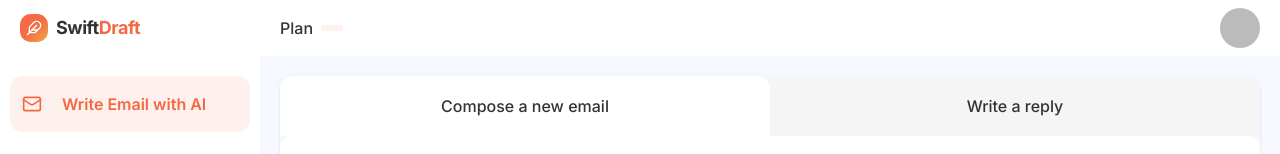
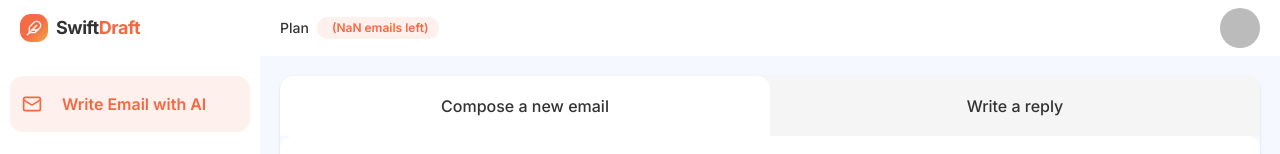
Before and after one commit to loqman1235/swift-draft-app, a Next.js app: page /dashboard in a window 1280 px wide. Shown: the top 154 px of the page. Built offline with nearby package versions, Linux system fonts and the light colour scheme; no server answers; sample sign-in values are in the browser's storage.

Commit message:
update 7 files, delete 1 file and create 3 files

```diff
--- a/package.json
+++ b/package.json
@@ -28,10 +28,12 @@
     "lucide-react": "^0.454.0",
     "next": "15.0.2",
     "next-auth": "^5.0.0-beta.25",
+    "next-themes": "^0.4.3",
     "react": "19.0.0-rc-02c0e824-20241028",
     "react-dom": "19.0.0-rc-02c0e824-20241028",
     "react-hook-form": "^7.53.1",
     "react-icons": "^5.3.0",
+    "sonner": "^1.7.0",
     "stripe": "^17.3.1",
     "tailwind-merge": "^2.5.4",
     "tailwindcss-animate": "^1.0.7",
--- a/src/app/api/generate-email/route.ts
+++ b/src/app/api/generate-email/route.ts
@@ -1,6 +1,8 @@
 import { auth } from "@/auth";
+import { FREE_PLAN_EMAILS } from "@/constants";
 import prisma from "@/lib/prisma";
 import { GoogleGenerativeAI } from "@google/generative-ai";
+import { revalidatePath } from "next/cache";
 
 export const POST = async (req: Request) => {
   const session = await auth();
@@ -8,9 +10,15 @@ export const POST = async (req: Request) => {
   if (!session || !session.user)
     return new Response("Unauthorized", { status: 401 });
 
-  if (session.user.plan === "free" && session.user.generatedEmails >= 2)
+  if (
+    session.user.plan === "free" &&
+    session.user.generatedEmails >= FREE_PLAN_EMAILS
+  )
     return Response.json(
-      { error: "You have reached your email limit" },
+      {
+        error:
+          "You have reached your email limit. Upgrade your plan to generate more emails.",
+      },
       { status: 402 },
     );
 
@@ -35,6 +43,7 @@ export const POST = async (req: Request) => {
       },
     });
 
+    revalidatePath("/dashboard");
     return Response.json({ output: formattedOutput }, { status: 200 });
   } catch (error) {
     console.log(error);
--- a/src/app/api/test/route.ts
+++ /dev/null
@@ -1,7 +0,0 @@
-import { NextResponse } from "next/server";
-
-export const POST = async (req: Request) => {
-  const data = await req.json();
-
-  return NextResponse.json(data, { status: 200 });
-};
--- a/src/app/dashboard/_components/CreateEmailForm.tsx
+++ b/src/app/dashboard/_components/CreateEmailForm.tsx
@@ -3,7 +3,6 @@ import CustomFormField from "@/components/CustomFormField";
 import CustomFormSelect from "@/components/CustomFormSelect";
 import { Button } from "@/components/ui/button";
 import { Form } from "@/components/ui/form";
-import { useToast } from "@/hooks/use-toast";
 import { sanitizeContent } from "@/lib/utils";
 import { createEmailSchema, createEmailSchemaType } from "@/lib/validations";
 import { zodResolver } from "@hookform/resolvers/zod";
@@ -11,6 +10,7 @@ import { LoaderCircle } from "lucide-react";
 import { useSession } from "next-auth/react";
 import { useEffect } from "react";
 import { useForm } from "react-hook-form";
+import { toast } from "sonner";
 
 type CreateEmailFormProps = {
   onEmailGenerated: (email: string) => void;
@@ -18,7 +18,6 @@ type CreateEmailFormProps = {
 
 const CreateEmailForm = ({ onEmailGenerated }: CreateEmailFormProps) => {
   const { data: session } = useSession();
-  const { toast } = useToast();
 
   const form = useForm<createEmailSchemaType>({
     resolver: zodResolver(createEmailSchema),
@@ -64,10 +63,7 @@ const CreateEmailForm = ({ onEmailGenerated }: CreateEmailFormProps) => {
 
       if (response.status === 402) {
         if (data.error) {
-          toast({
-            description: data.error,
-            variant: "destructive",
-          });
+          toast(data.error, { className: "!bg-destructive !text-white" });
           return;
         }
       }
@@ -75,7 +71,7 @@ const CreateEmailForm = ({ onEmailGenerated }: CreateEmailFormProps) => {
       console.log(error);
       // Check if error is 402
       if (error instanceof Error) {
-        console.log(error.message);
+        console.log("error message", error.message);
       }
     }
   };
--- a/src/app/dashboard/_components/DashboardLinks.tsx
+++ b/src/app/dashboard/_components/DashboardLinks.tsx
@@ -30,7 +30,7 @@ const DashboardLinks = () => {
       {dashboardRoutes.map((route) => (
         <li key={route.href}>
           <Link
-            className={`text-text-muted flex items-center gap-5 rounded-lg px-3 py-4 transition hover:bg-primary/10 hover:text-primary ${pathname === route.href && activeClass}`}
+            className={`flex items-center gap-5 rounded-lg px-3 py-4 text-text-muted transition hover:bg-primary/10 hover:text-primary ${pathname === route.href && activeClass}`}
             href={route.href}
           >
             <span>{<route.icon className="size-5" />}</span>
@@ -40,7 +40,7 @@ const DashboardLinks = () => {
       ))}
 
       <li className="mt-auto">
-        <button className="text-text-muted flex w-full items-center gap-5 rounded-lg px-3 py-4 transition hover:bg-primary/10 hover:text-primary">
+        <button className="flex w-full items-center gap-5 rounded-lg px-3 py-4 text-text-muted transition hover:bg-primary/10 hover:text-primary">
           <span>{<LogOutIcon className="size-5" />}</span>
           <span className="font-semibold">Logout</span>
         </button>
--- a/src/app/dashboard/_components/Navbar.tsx
+++ b/src/app/dashboard/_components/Navbar.tsx
@@ -2,6 +2,7 @@ import { auth } from "@/auth";
 import { Badge } from "@/components/ui/badge";
 import { Button } from "@/components/ui/button";
 import UserAvatar from "@/components/UserAvatar";
+import { FREE_PLAN_EMAILS } from "@/constants";
 // import UserAvatar from "@/components/UserAvatar";
 import { ZapIcon } from "lucide-react";
 
@@ -13,10 +14,16 @@ const Navbar = async () => {
   return (
     <header className="sticky top-0 z-50 flex h-[var(--navbar-height)] w-full items-center justify-between bg-foreground px-5">
       {/* PLAN INFO */}
-      <div className="flex items-center gap-2">
+      <div className="flex items-center gap-2 text-sm">
         <span className="font-medium">Plan</span>
-        <Badge className="bg-primary/10 uppercase" variant="secondary">
-          {session.user.plan}
+        <Badge
+          className="flex items-center gap-1 bg-primary/10 text-xs"
+          variant="secondary"
+        >
+          <span className="capitalize">{session.user.plan} </span>
+          <span>
+            ({FREE_PLAN_EMAILS - session.user.generatedEmails} emails left)
+          </span>
         </Badge>
       </div>
 
--- a/src/app/dashboard/layout.tsx
+++ b/src/app/dashboard/layout.tsx
@@ -2,7 +2,7 @@ import { auth } from "@/auth";
 import Navbar from "./_components/Navbar";
 import Sidebar from "./_components/Sidebar";
 import { redirect } from "next/navigation";
-import { Toaster } from "@/components/ui/toaster";
+import { Toaster } from "@/components/ui/sonner";
 
 const DashboardLayout = async ({
   children,
@@ -18,7 +18,7 @@ const DashboardLayout = async ({
         <Navbar />
         <div className="p-5">{children}</div>
       </div>
-      <Toaster />
+      <Toaster duration={2000} />
     </main>
   );
 };
--- /dev/null
+++ b/src/components/ui/sonner.tsx
@@ -0,0 +1,31 @@
+"use client";
+
+import { useTheme } from "next-themes";
+import { Toaster as Sonner } from "sonner";
+
+type ToasterProps = React.ComponentProps<typeof Sonner>;
+
+const Toaster = ({ ...props }: ToasterProps) => {
+  const { theme = "system" } = useTheme();
+
+  return (
+    <Sonner
+      theme={theme as ToasterProps["theme"]}
+      className="toaster group"
+      toastOptions={{
+        classNames: {
+          toast:
+            "group toast group-[.toaster]:bg-background group-[.toaster]:text-text-primary group-[.toaster]:border-border group-[.toaster]:shadow-lg",
+          description: "group-[.toast]:text-muted-foreground",
+          actionButton:
+            "group-[.toast]:bg-primary group-[.toast]:text-primary-foreground",
+          cancelButton:
+            "group-[.toast]:bg-muted group-[.toast]:text-muted-foreground",
+        },
+      }}
+      {...props}
+    />
+  );
+};
+
+export { Toaster };
--- /dev/null
+++ b/src/constants/index.ts
@@ -0,0 +1,2 @@
+export const FREE_PLAN_EMAILS = 5;
+export const PRO_PLAN_EMAILS = 20;
```
Also changed, not shown: src/context/EmailProvider.tsx (added, +11 -0 lines), 1 other file (tests, documents, lock files or other folders).
